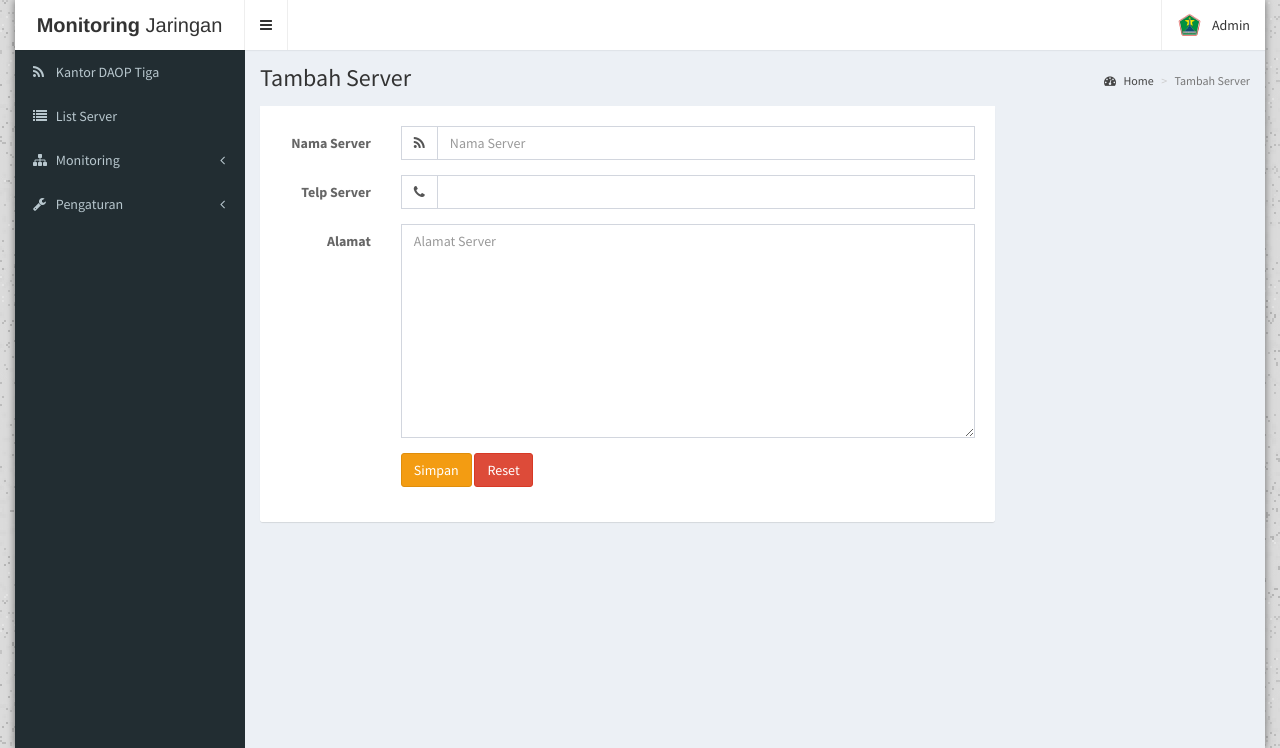
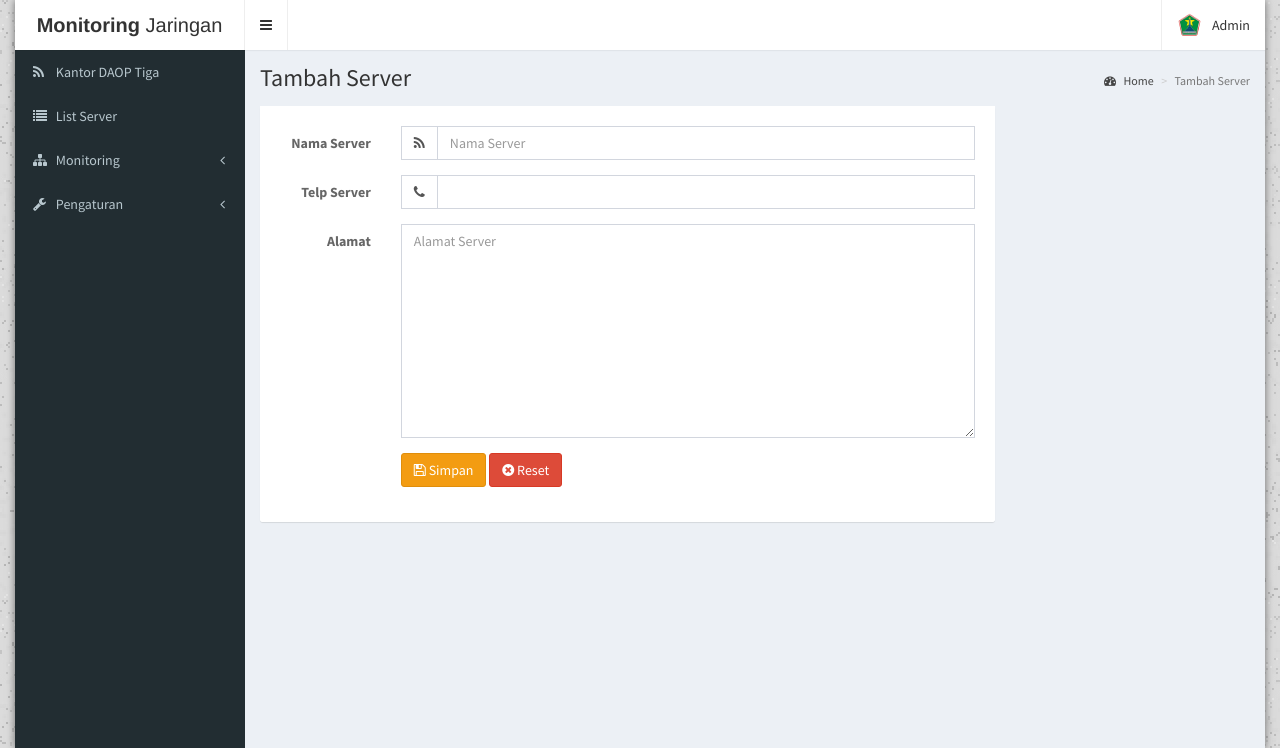
Before and after one commit to fauzanmuh/IPAM-MalangKota, a PHP site: page /add_stasiun in a window 1280 px wide. Shown: the top 748 px of the page. Run offline with PHP 8.4, Linux system fonts and the light colour scheme; a user stored in the database is signed in; data comes from the database, SQL or seed files in the repository; some libraries are stand-ins or nearby versions.

Commit message:
Membuat add server

```diff
--- a/view/add_stasiun.php
+++ b/view/add_stasiun.php
@@ -35,8 +35,8 @@
 
                       <div class="form-group">
                         <div class="col-sm-offset-2 col-sm-10">
-                          <button type="submit" class="btn btn-warning" name="add_stasiun">Simpan</button>
-                          <button type="reset" class="btn btn-danger" name="">Reset</button>
+                        <button type="submit" class="btn btn-warning" name="add_stasiun"><i class="fa fa-save"></i> Simpan</button>
+                  <button type="reset" class="btn btn-danger" name="add_stasiun"><i class="fa fa-times-circle"></i> Reset</button>
                         </div>
                       </div>
                     </form>
```
